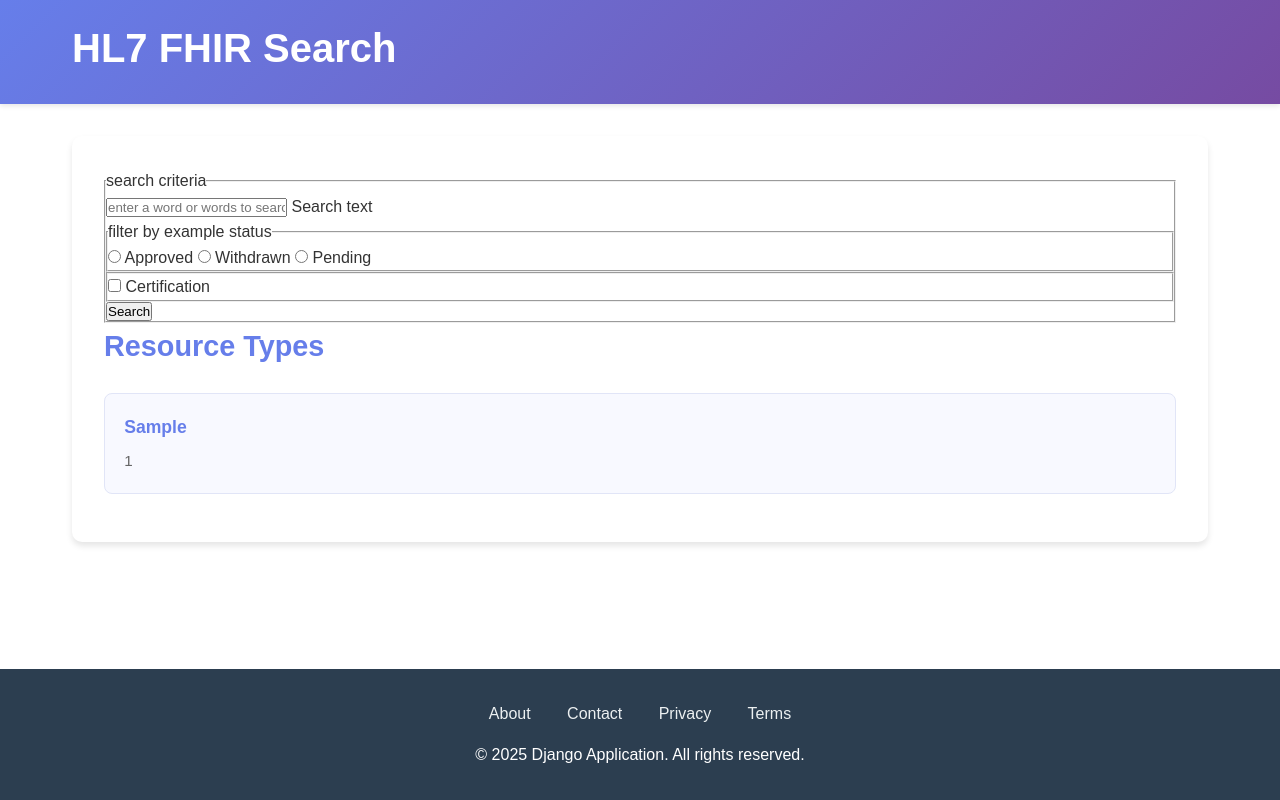
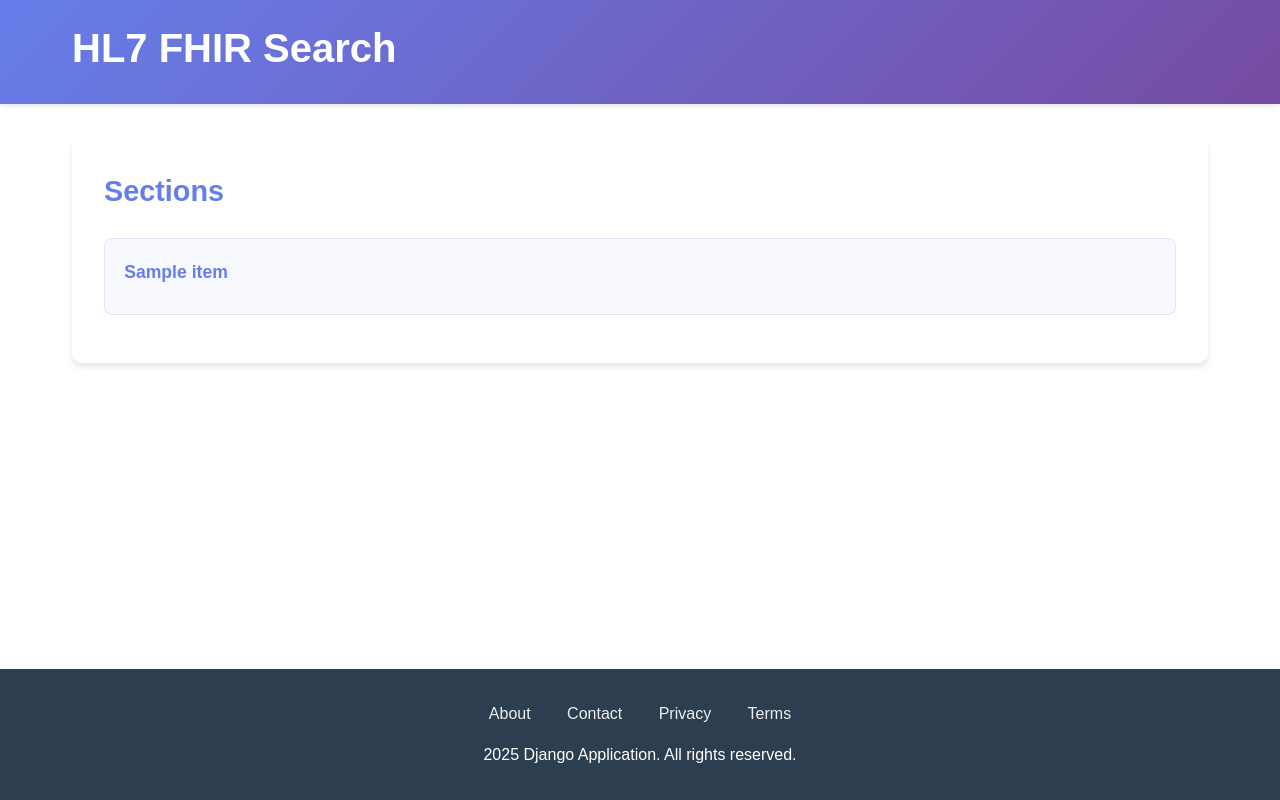
Before and after one commit to AfroDizzzy/FhirMD_FrontEnd, a Django app: template frontend/templates/frontend/homepage.html in a window 1280 px wide. Run offline with Django 5.2, Linux system fonts and the light colour scheme; the template is opened without the code that fills it: most values are stand-ins (such as "Sample title", 1, 10 or a date in 2020).

Commit message:
basic html sharing

```diff
--- /dev/null
+++ b/frontend/static/frontend/base.css
@@ -0,0 +1,35 @@
+* {
+  margin: 0;
+  padding: 0;
+  box-sizing: border-box;
+}
+body {
+  font-family: Arial, sans-serif;
+  line-height: 1.6;
+  color: #333;
+  min-height: 100vh;
+  display: flex;
+  flex-direction: column;
+}
+header {
+  background: linear-gradient(135deg, #667eea 0%, #764ba2 100%);
+  color: white;
+  padding: 1rem 0;
+  box-shadow: 0 2px 5px rgba(0, 0, 0, 0.1);
+}
+
+.header-content {
+  max-width: 1200px;
+  margin: 0 auto;
+  padding: 0 2rem;
+}
+
+.header-content h1 {
+  font-size: 2.5rem;
+  margin-bottom: 0.5rem;
+}
+
+.header-content p {
+  font-size: 1.1rem;
+  opacity: 0.9;
+}
--- a/frontend/templates/frontend/base.html
+++ b/frontend/templates/frontend/base.html
@@ -1,11 +1,15 @@
 {% load static %}
 <html lang="en">
-  <link
-    rel="shortcut icon"
-    type="image/png"
-    href="{% static 'frontend/images/fire.png' %}"
-  />
+  <link rel="stylesheet" href="{% static 'frontend/base.css' %}" />
+  <link rel="shortcut icon"
+        type="image/png"
+        href="{% static 'frontend/images/fire.png' %}" />
   <body id="content">
+    <header>
+      <div class="header-content">
+        <h1>HL7 FHIR Search</h1>
+      </div>
+    </header>
     {% block content %}{% endblock %}
   </body>
 </html>
--- a/frontend/templates/frontend/homepage.html
+++ b/frontend/templates/frontend/homepage.html
@@ -1,50 +1,36 @@
-{% extends "frontend/base.html" %} {% extends "frontend/searchComponent.html"
-%}{% load static %} {% block content %}
+{% extends "frontend/base.html" %}
+{% load static %}
+{% block content %}
   <link rel="stylesheet" href="{% static 'frontend/homepageStyle.css' %}" />
-
-<header>
-  <div class="header-content">
-    <h1>HL7 FHIR Search</h1>
-  </div>
-</header>
-
   <main>
     <div class="content-section">
-    {% include 'frontend/searchComponent.html' %}
-    <h2>Resource Types</h2>
+      {% comment %} {% include 'frontend/searchComponent.html' %} {% endcomment %}
+      <h2>Sections</h2>
       <ul class="item-list">
         {% for item in items %}
           <li class="item">
-        <a
-          class="item-link"
-          href="{% url 'sectionDetails' item.resourceType %}"
-        >
-          <div class="item-name">{{ item.resourceType }}</div>
-          <div class="item-description">{{ item.id }}</div>
+            <a class="item-link" href="{% url 'sectionDetails' item %}">
+              <div class="item-name">{{ item }}</div>
             </a>
           </li>
         {% empty %}
           <li class="item">
             <div class="item-name">No items available</div>
-        <div class="item-description">
-          There are currently no items to display.
-        </div>
+            <div class="item-description">There are currently no items to display.</div>
           </li>
         {% endfor %}
       </ul>
     </div>
   </main>
-
   <footer>
     <div class="footer-content">
       <div class="footer-links">
         <a href="{% url 'index' %}">About</a>
-      <a href="#contact">Contact</a>
-      <a href="#privacy">Privacy</a>
-      <a href="#terms">Terms</a>
+        <a href="https://www.youtube.com/watch?v=dQw4w9WgXcQ">Contact</a>
+        <a href="https://www.youtube.com/watch?v=dQw4w9WgXcQ">Privacy</a>
+        <a href="https://www.youtube.com/watch?v=dQw4w9WgXcQ">Terms</a>
       </div>
-    <p>&copy; 2025 Django Application. All rights reserved.</p>
+      <p>2025 Django Application. All rights reserved.</p>
     </div>
   </footer>
-
 {% endblock %}
```
Also changed, not shown: frontend/templates/frontend/sectionDetails.html (+15 -3 lines). Lines whose indentation alone changed are shown as unchanged.
